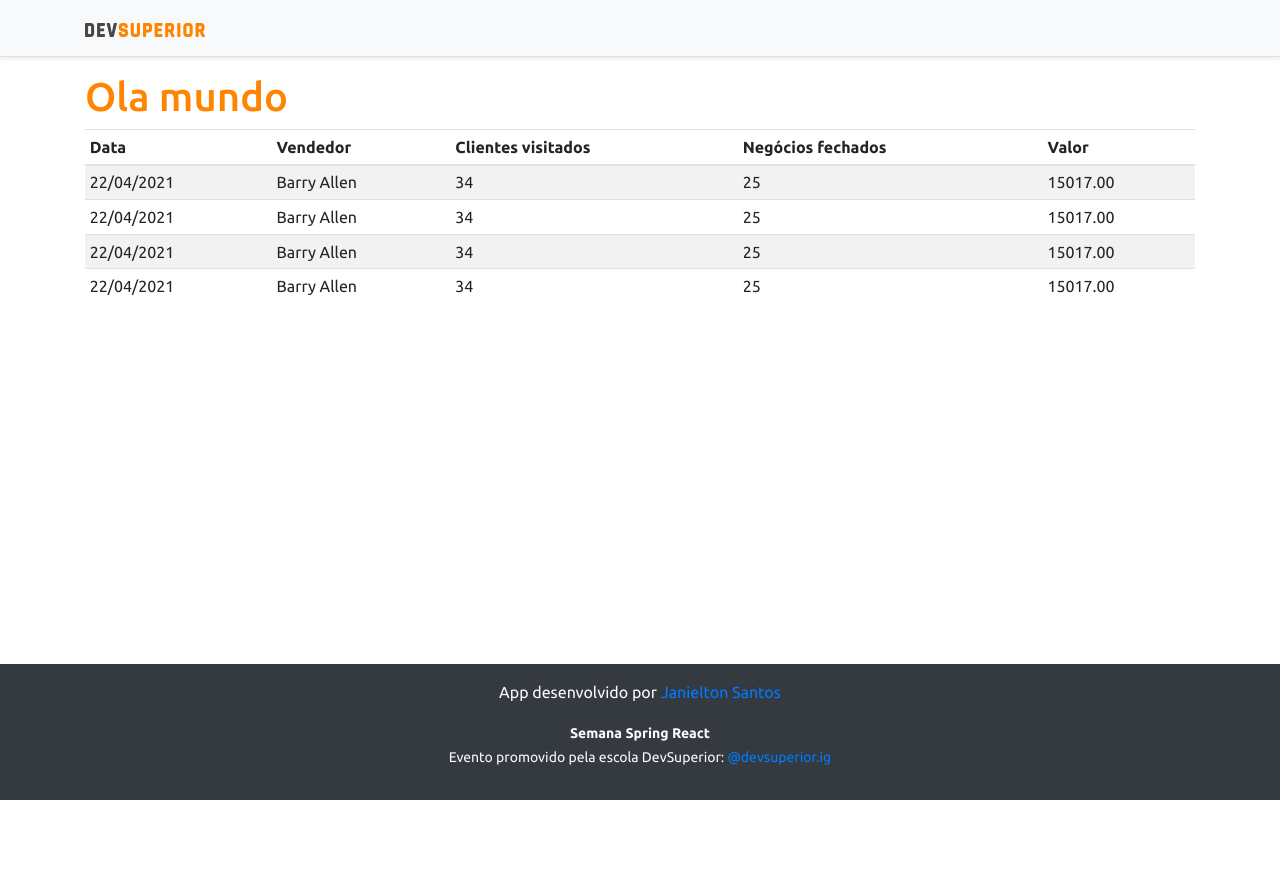
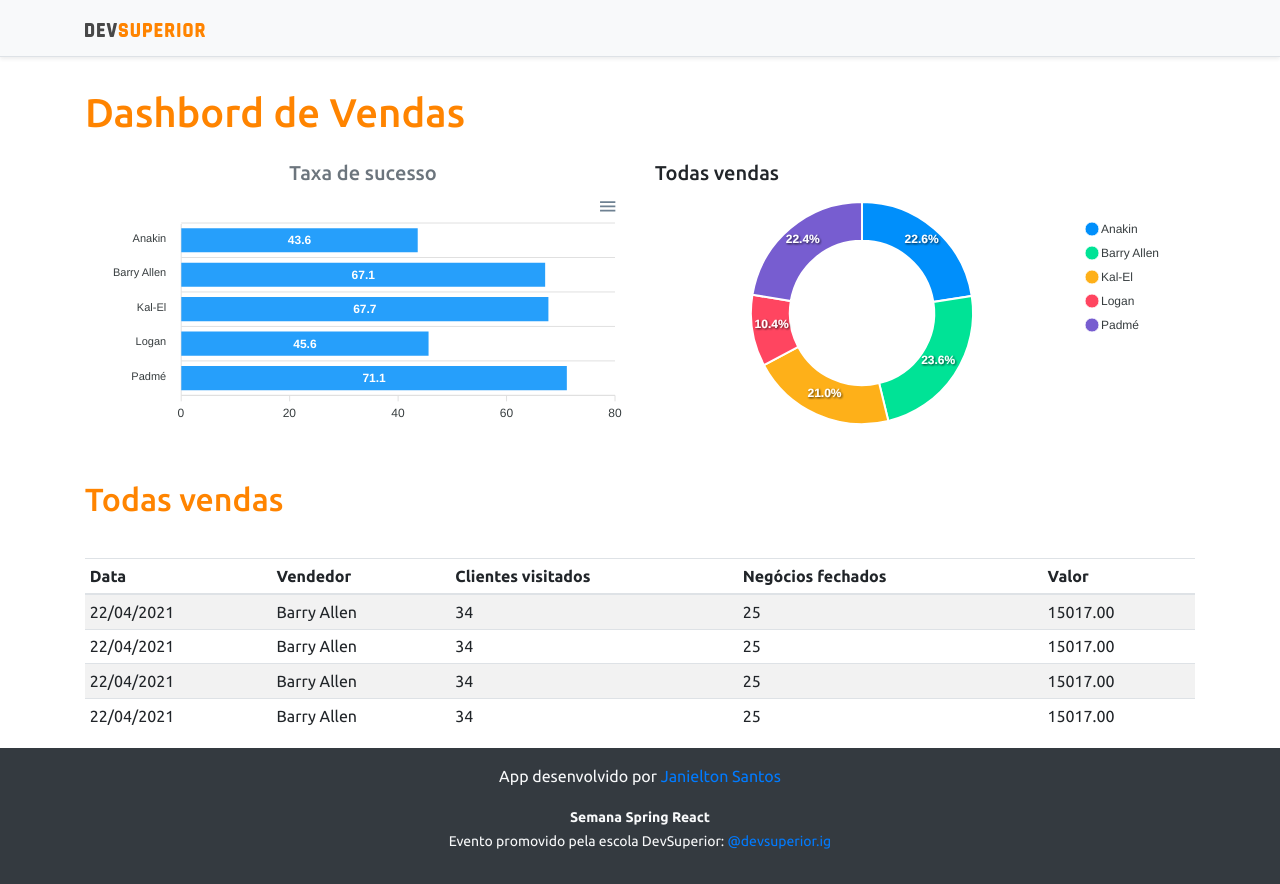
Before and after one commit to Janielton/SpringReact, a React (Create React App) app in the folder frontend/: page / in a window 1280 px wide. Before the commit the page ends 800 px from the top, so only its background shows below. Built offline with nearby package versions, Linux system fonts and the light colour scheme.

Commit message:
Static charts

```diff
--- a/frontend/package.json
+++ b/frontend/package.json
@@ -12,10 +12,12 @@
     "@types/node": "^12.0.0",
     "@types/react": "^17.0.0",
     "@types/react-dom": "^17.0.0",
+    "apexcharts": "^3.26.1",
     "bootstrap": "^4.6.0",
     "jquery": "1.9.1",
     "popper.js": "^1.16.1",
     "react": "^17.0.2",
+    "react-apexcharts": "^1.3.9",
     "react-dom": "^17.0.2",
     "react-scripts": "4.0.3",
     "typescript": "^4.1.2",
--- a/frontend/public/index.html
+++ b/frontend/public/index.html
@@ -10,7 +10,7 @@
     <link rel="apple-touch-icon" href="%PUBLIC_URL%/logo192.png" />
 
     <link rel="manifest" href="%PUBLIC_URL%/manifest.json" />
-    <title>DS Vendas</title>
+    <title>DSVendas</title>
 </head>
 
 <body>
--- a/frontend/src/App.tsx
+++ b/frontend/src/App.tsx
@@ -1,4 +1,6 @@
+import BarChart from 'components/BarChart';
 import DataTable from 'components/DataTable';
+import DonutChart from 'components/DonutChart';
 import Footer from 'components/Footer';
 import NavBar from 'components/NavBar';
 import './App.css';
@@ -8,10 +10,23 @@
     <>
       <NavBar />
       <div className="container">
-      <h1 className="text-primary">Ola mundo</h1>
-      <DataTable/>
+        <h1 className="text-primary py-3">Dashbord de Vendas</h1>
+        <div className="row px-3">
+          <div className="col-sm-6">
+            <h5 className="text-center text-secondary">Taxa de sucesso</h5>
+            <BarChart />
+          </div>
+          <div className="col-sm-6">
+            <h5>Todas vendas</h5>
+            <DonutChart />
+          </div>
+        </div>
+        <div className="py-3">
+          <h2 className="text-primary py-3">Todas vendas</h2>
+        </div>
+        <DataTable />
       </div>
-      <Footer/>
+      <Footer />
     </>
 
   );
--- /dev/null
+++ b/frontend/src/components/BarChart/index.tsx
@@ -0,0 +1,35 @@
+import Chart from "react-apexcharts";
+
+
+function BarChart() {
+const options = {
+    plotOptions: {
+        bar: {
+            horizontal: true,
+        }
+    },
+};
+
+const mockData = {
+    labels: {
+        categories: ['Anakin', 'Barry Allen', 'Kal-El', 'Logan', 'Padmé']
+    },
+    series: [
+        {
+            name: "% Sucesso",
+            data: [43.6, 67.1, 67.7, 45.6, 71.1]
+        }
+    ]
+};
+
+  return (
+    <Chart
+      options={{...options, xaxis:mockData.labels}}
+      series={mockData.series}
+      type="bar"
+      height="240"
+    />
+  );
+}
+
+export default BarChart;
--- /dev/null
+++ b/frontend/src/components/DonutChart/index.tsx
@@ -0,0 +1,26 @@
+import Chart from "react-apexcharts";
+
+
+function DonutChart() {
+    const mockData = {
+        series: [477138, 499928, 444867, 220426, 473088],
+        labels: ['Anakin', 'Barry Allen', 'Kal-El', 'Logan', 'Padmé']
+    }
+
+    const options = {
+        legend: {
+            show: true
+        }
+    }
+
+  return (
+    <Chart
+      options={{...options, labels:mockData.labels}}
+      series={mockData.series}
+      type="donut"
+      height="240"
+    />
+  );
+}
+
+export default DonutChart;
```
Also changed, not shown: 1 other file (tests, documents, lock files or other folders).
